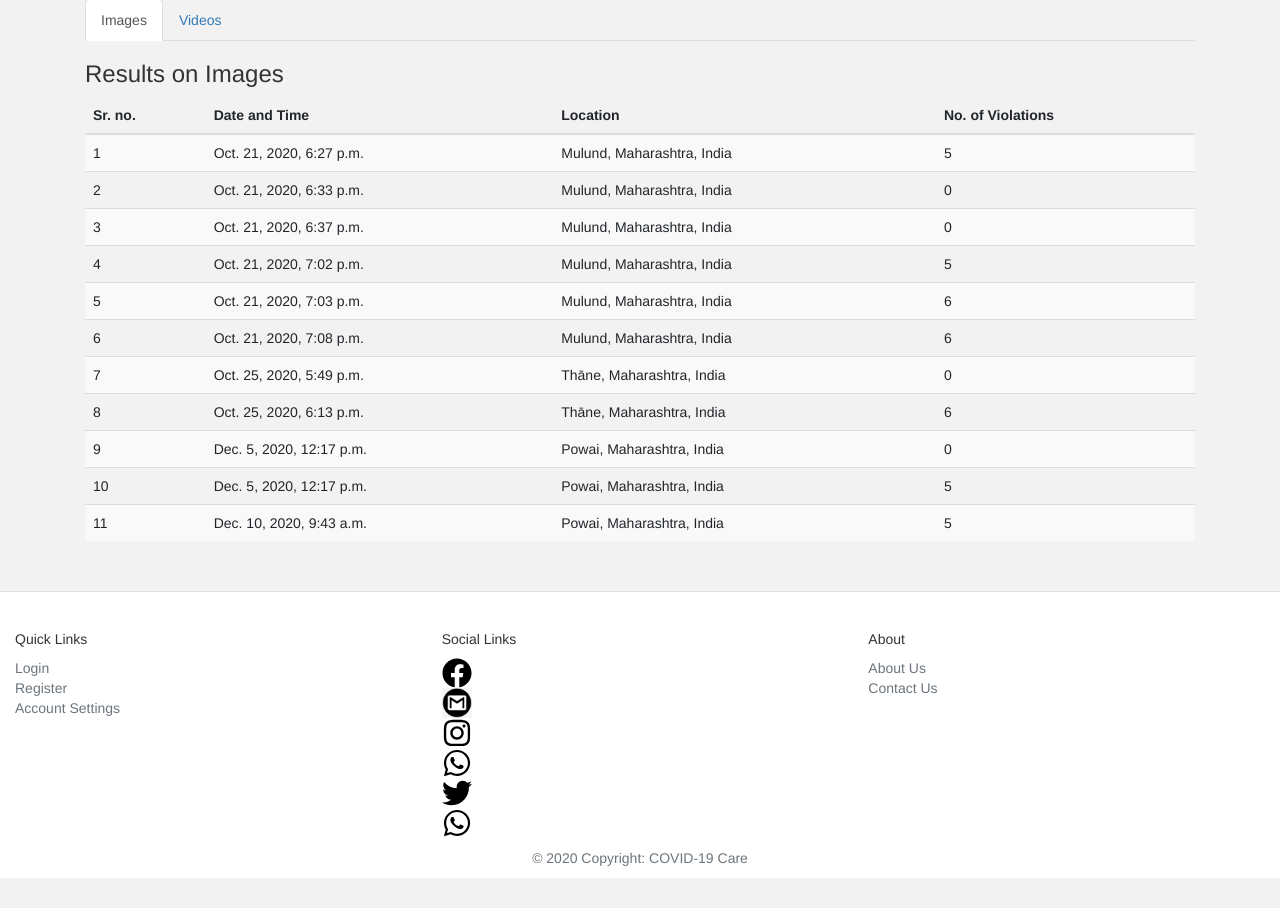
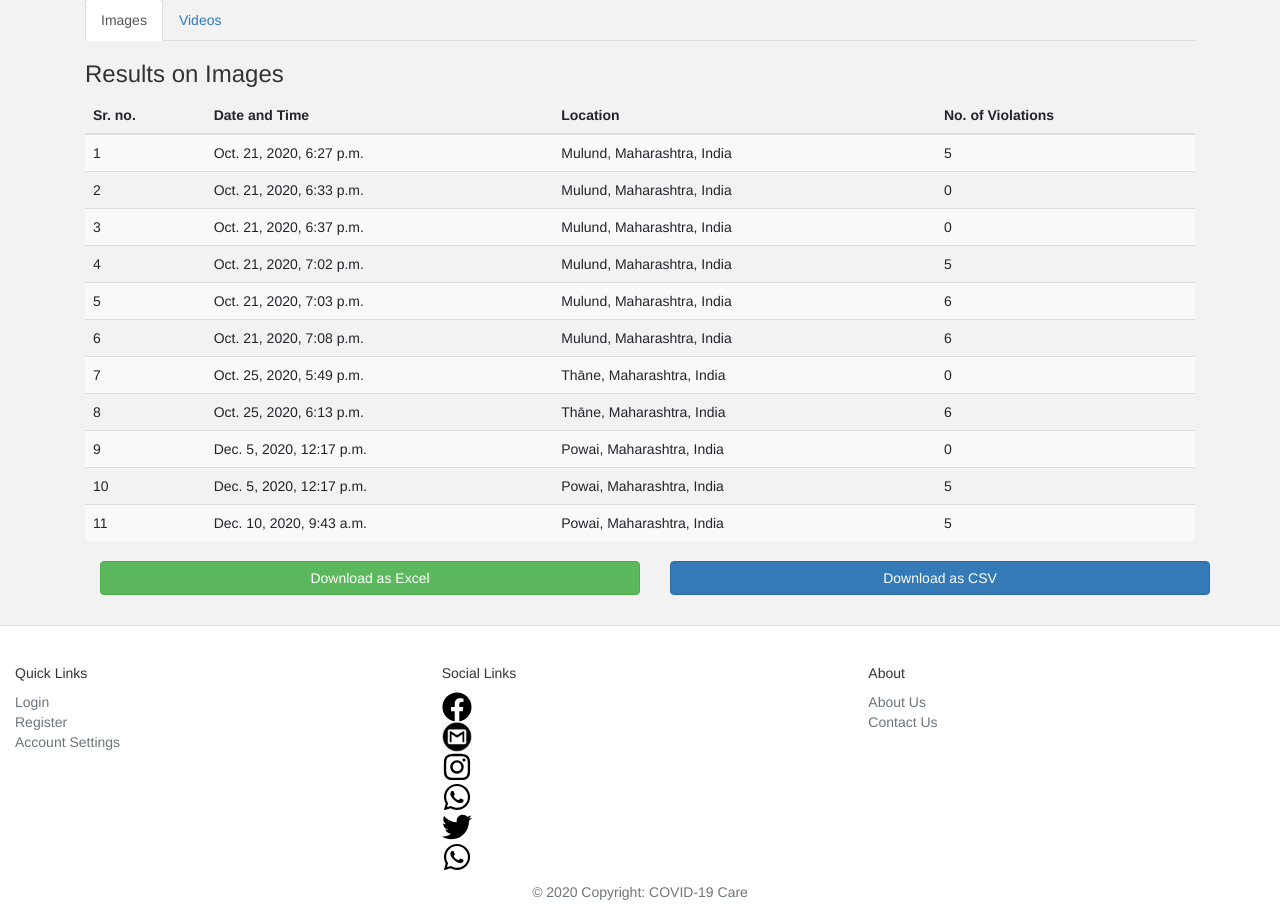
Before and after one commit to nikhiljoshi858/covid-19-care, a Django app: page /previous/social/ in a window 1280 px wide. Shown: the part 198-1109 px from the top of the page. Run offline with Django 3.2, Linux system fonts and the light colour scheme; data comes from the database, SQL or seed files in the repository; both versions use the stored data as it was after the commit; some libraries are stand-ins or nearby versions.

Commit message:
csv/excel download completed

```diff
--- a/covid/covid/settings.py
+++ b/covid/covid/settings.py
@@ -41,6 +41,7 @@ INSTALLED_APPS = [
     'django.contrib.sessions',
     'django.contrib.messages',
     'django.contrib.staticfiles',
+    'django_extensions',
     'account',
     'mask',
     'social',
--- a/covid/covid/urls.py
+++ b/covid/covid/urls.py
@@ -34,8 +34,16 @@ urlpatterns = [
     path('contact/', av.contact_us_view, name='contact'),
     path('account/', av.account_view, name='account'),
     path('previous/mask/', mv.previous_results_view, name='previous_mask'),
+    path('previous/mask/image/csv', mv.previous_results_image_csv_view, name='previous_mask_image_csv'),
+    path('previous/mask/video/csv', mv.previous_results_video_csv_view, name='previous_mask_video_csv'),
+    path('previous/mask/image/xlsx', mv.previous_results_image_xlsx_view, name='previous_mask_image_xlsx'),
+    path('previous/mask/video/xlsx', mv.previous_results_video_xlsx_view, name='previous_mask_video_xlsx'),
+
     path('previous/social/', sv.previous_results_view, name='previous_social'),
-
+    path('previous/social/image/csv', sv.previous_results_image_csv_view, name='previous_social_image_csv'),
+    path('previous/social/video/csv', sv.previous_results_video_csv_view, name='previous_social_video_csv'),
+    path('previous/social/image/xlsx', sv.previous_results_image_xlsx_view, name='previous_social_image_xlsx'),
+    path('previous/social/video/xlsx', sv.previous_results_video_xlsx_view, name='previous_social_video_xlsx'),
 
     path('social/',include('social.urls', 'social')),
     path('mask/',include('mask.urls', 'mask')),
--- a/covid/social/templates/social/previous.html
+++ b/covid/social/templates/social/previous.html
@@ -42,6 +42,16 @@
                     {% endfor %}
                 </tbody>
             </table>
+            <div class="container">
+                <div class="row">
+                    <div class="col">
+                        <a href="{% url 'previous_social_image_xlsx' %}" class="btn btn-success w-100">Download as Excel</a>
+                    </div>
+                    <div class="col">
+                        <a href="{% url 'previous_social_image_csv' %}" class="btn btn-primary w-100">Download as CSV</a>
+                    </div>
+                </div>
+            </div>
         </div>
         <div id="vd" class="tab-pane fade">
             <h3>Results on Videos</h3>
@@ -67,6 +77,16 @@
                     {% endfor %}
                 </tbody>
             </table>
+            <div class="container">
+                <div class="row">
+                    <div class="col">
+                        <a href="{% url 'previous_social_video_xlsx' %}" class="btn btn-success w-100">Download as Excel</a>
+                    </div>
+                    <div class="col">
+                        <a href="{% url 'previous_social_video_csv' %}" class="btn btn-primary w-100">Download as CSV</a>
+                    </div>
+                </div>
+            </div>
         </div>
     </div>
 </div>
--- a/covid/social/views.py
+++ b/covid/social/views.py
@@ -1,5 +1,6 @@
 from django.shortcuts import render
 from django.contrib.auth.decorators import login_required
+from django.http import HttpResponse
 from django.core.files import File
 import numpy as np
 import cv2
@@ -11,6 +12,8 @@ from datetime import datetime
 from account.models import Previous_Social
 import pytz
 from ipstack import GeoLookup
+import csv
+import xlwt
 from .models import Video
 
 
@@ -86,11 +89,11 @@ def image_view(request):
     if request.method == "POST":
         img = cv2.imdecode(np.fromstring(request.FILES['files'].read(), np.uint8), cv2.IMREAD_UNCHANGED)
 
-        labelsPath = '/home/nikhil/Desktop/models/coco.names'
+        labelsPath = 'E:\Django_Projects/temp/models/coco.names'
         LABELS = open(labelsPath).read().strip().split("\n")
 
-        weightsPath = '/home/nikhil/Desktop/models/yolov3.weights'
-        configPath = '/home/nikhil/Desktop/models/yolov3.cfg'
+        weightsPath = 'E:\Django_Projects/temp/models/yolov3.weights'
+        configPath = 'E:\Django_Projects/temp/models/yolov3.cfg'
 
         print("[INFO] loading YOLO from disk...")
         net = cv2.dnn.readNetFromDarknet(configPath, weightsPath)
@@ -160,10 +163,10 @@ def video_view(request):
 
 @login_required(redirect_field_name='/social/webcam')
 def webcam_view(request):
-    labelsPath = '/home/nikhil/Desktop/models/coco.names'
+    labelsPath = 'E:\Django_Projects/temp/models/coco.names'
     LABELS = open(labelsPath).read().strip().split("\n")
 
-    weightsPath = '/home/nikhil/Desktop/models/yolov3.weights'
+    weightsPath = 'E:\Django_Projects/temp/models/yolov3.weights'
     configPath = '/home/nikhil/Desktop/models/yolov3.cfg'
 
     print("[INFO] loading YOLO from disk...")
@@ -222,3 +225,72 @@ def webcam_view(request):
 
 
     return render(request, 'social/webcam.html')
+
+
+
+def previous_results_image_csv_view(request):
+    rows = Previous_Social.objects.filter(category='image')
+    response = HttpResponse(content_type='text/csv')
+    response['Content-Disposition'] = 'attachment; filename="Previous results on Social Distancing detection in images.csv"'
+    writer = csv.writer(response)
+    writer.writerow(['Sr no.', 'Location', 'Date and Time', 'No. of Violations'])
+    for row in rows:
+        writer.writerow([row.id, row.location, row.timestamp, row.result])
+    return response
+
+
+def previous_results_video_csv_view(request):
+    rows = Previous_Social.objects.filter(category='video')
+    response = HttpResponse(content_type='text/csv')
+    response['Content-Disposition'] = 'attachment; filename="Previous results on Social Distancing detection in videos.csv"'
+    writer = csv.writer(response)
+    writer.writerow(['Sr no.', 'Location', 'Date and Time', 'No. of Violations'])
+    for row in rows:
+        writer.writerow([row.id, row.location, row.timestamp, row.result])
+    return response
+
+
+def previous_results_image_xlsx_view(request):
+    rows = Previous_Social.objects.filter(category='image')
+    response = HttpResponse(content_type='application/ms-excel')
+    response['Content-Disposition'] = 'attachment; filename="Previous results on Social Distancing detection in images.xls"'
+    wb = xlwt.Workbook(encoding='utf-8')
+    ws = wb.add_sheet('Sheet 1')
+    row_num = 0
+    font_style = xlwt.XFStyle()
+    font_style.font.bold = True
+    columns = ['Sr no.', 'Location', 'Date and Time', 'No. of Violations']
+    for col_num in range(len(columns)):
+        ws.write(row_num, col_num, columns[col_num], font_style)
+    font_style = xlwt.XFStyle()
+    for row in rows:
+        row_num = row_num + 1
+        ws.write(row_num, 0, row.id, font_style)
+        ws.write(row_num, 1, row.location, font_style)
+        ws.write(row_num, 2, str(row.timestamp), font_style)
+        ws.write(row_num, 3, row.result, font_style)
+    wb.save(response)
+    return response
+
+
+def previous_results_video_xlsx_view(request):
+    rows = Previous_Social.objects.filter(category='video')
+    response = HttpResponse(content_type='application/ms-excel')
+    response['Content-Disposition'] = 'attachment; filename="Previous results on mask detection in videos.xls"'
+    wb = xlwt.Workbook(encoding='utf-8')
+    ws = wb.add_sheet('Sheet 1')
+    row_num = 0
+    font_style = xlwt.XFStyle()
+    font_style.font.bold = True
+    columns = ['Sr no.', 'Location', 'Date and Time', 'No. of Violations']
+    for col_num in range(len(columns)):
+        ws.write(row_num, col_num, columns[col_num], font_style)
+    font_style = xlwt.XFStyle()
+    for row in rows:
+        row_num = row_num + 1
+        ws.write(row_num, 0, row.id, font_style)
+        ws.write(row_num, 1, row.location, font_style)
+        ws.write(row_num, 2, str(row.timestamp), font_style)
+        ws.write(row_num, 3, row.result, font_style)
+    wb.save(response)
+    return response
```
Also changed, not shown: covid/mask/templates/mask/previous.html (+21 -0 lines), covid/mask/views.py (+74 -2 lines), covid/db.sqlite3, 1 other file.
